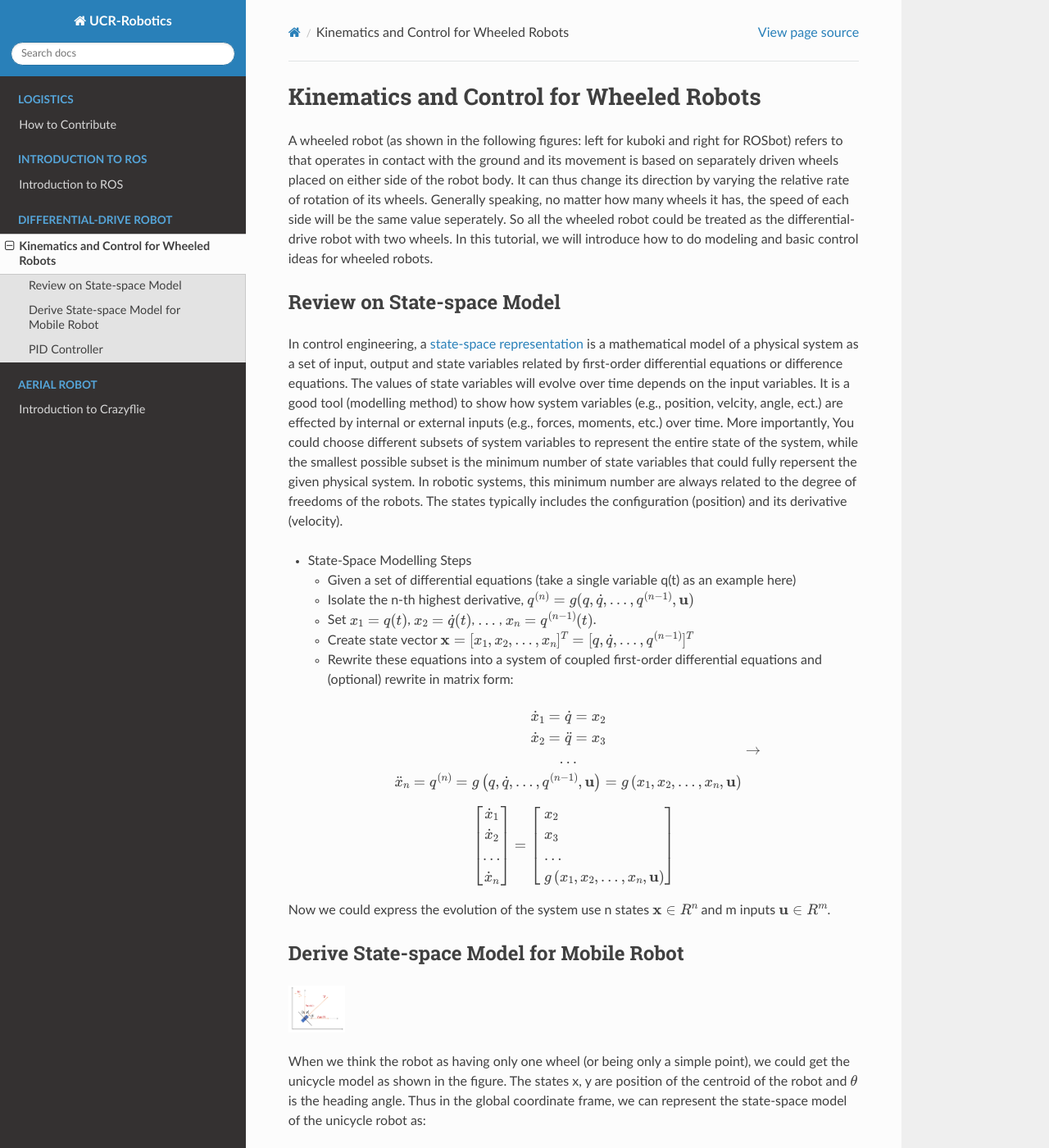
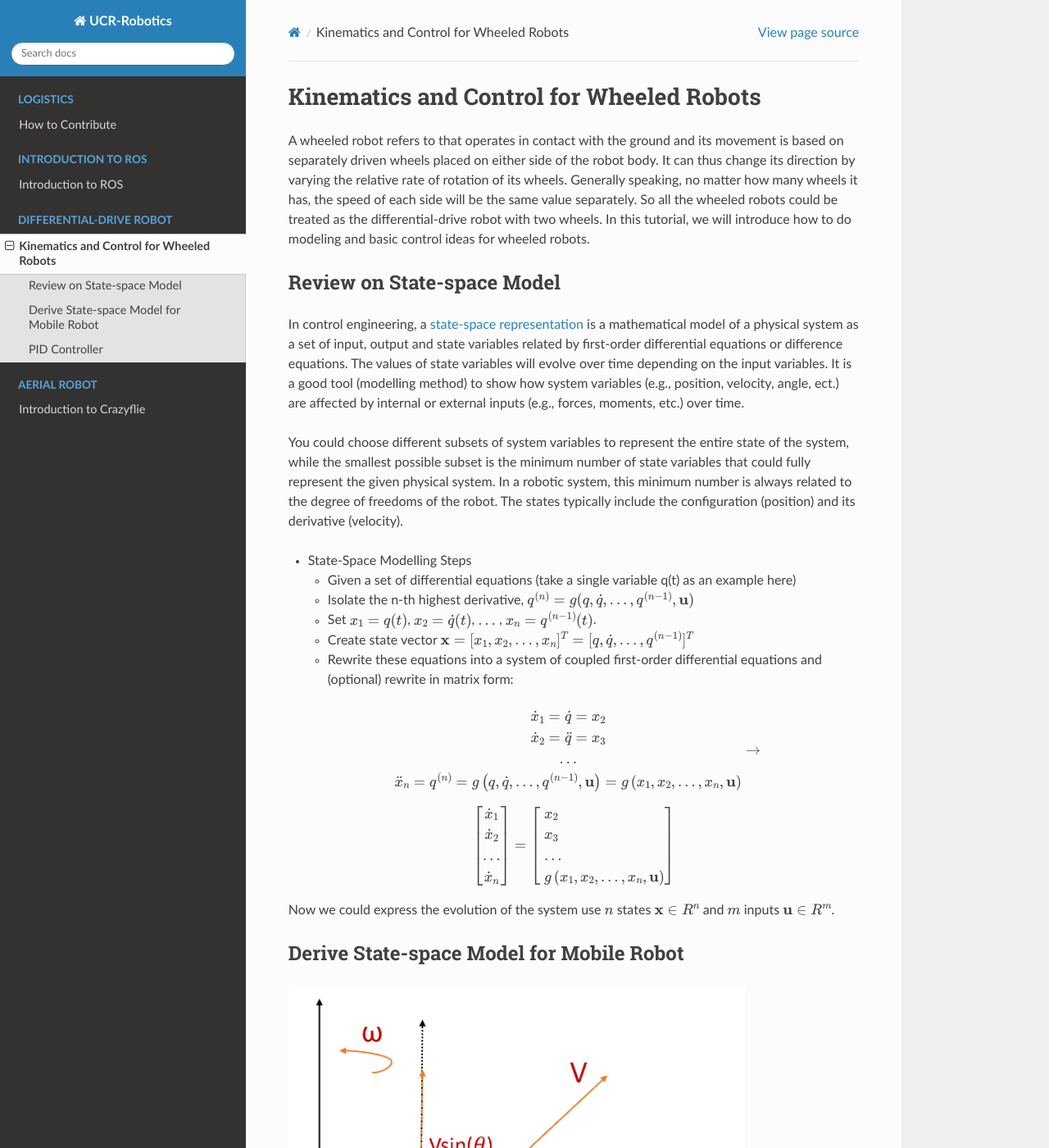
Before and after one commit to UCR-Robotics/UCR-Robotics, a Sphinx documentation site: the page built from docs/tbot/moRbt.rst, in a window 1280 px wide and 1400 px high. Shown: the whole window at 82% size. Built offline with Sphinx 7.4.7 and the Read the Docs theme 2.0.0, drawn with Linux system fonts in a browser that asks for light colours; some of the changed text lies outside the part shown.

Commit message:
Update moRbt.rst

```diff
--- a/docs/tbot/moRbt.rst
+++ b/docs/tbot/moRbt.rst
@@ -1,24 +1,23 @@
 Kinematics and Control for Wheeled Robots
 ====================
 
-A wheeled robot (as shown in the following figures: left for kuboki and right for ROSbot) refers to that operates in contact with the ground
-and its movement is based on separately driven wheels placed on either side of the robot body.
+A wheeled robot refers to that operates in contact with the ground and its movement is based on separately driven wheels placed on either side of the robot body.
 It can thus change its direction by varying the relative rate of rotation of its wheels.
-Generally speaking, no matter how many wheels it has, the speed of each side will be the same value seperately.
-So all the wheeled robot could be treated as the differential-drive robot with two wheels.
+Generally speaking, no matter how many wheels it has, the speed of each side will be the same value separately.
+So all the wheeled robots could be treated as the differential-drive robot with two wheels.
 In this tutorial, we will introduce how to do modeling and basic control ideas for wheeled robots.
 
 
 Review on State-space Model
 --------
 
-In control engineering, a `state-space representation`_ is a mathematical model of a physical system as a set of input, output and state variables related by first-order differential equations or difference equations. The values of state variables will evolve over time depends on the input variables.
-It is a good tool (modelling method) to show how system variables (e.g., position, velcity, angle, ect.) are effected by internal or external inputs (e.g., forces, moments, etc.) over time.
-More importantly,
+In control engineering, a `state-space representation`_ is a mathematical model of a physical system as a set of input, output and state variables related by first-order differential equations or difference equations. The values of state variables will evolve over time depending on the input variables.
+It is a good tool (modelling method) to show how system variables (e.g., position, velocity, angle, ect.) are affected by internal or external inputs (e.g., forces, moments, etc.) over time.
+
 You could choose different subsets of system variables to represent the entire state of the system,
-while the smallest possible subset is the minimum number of state variables that could fully repersent the given physical system.
-In robotic systems, this minimum number are always related to the degree of freedoms of the robots.
-The states typically includes the configuration (position) and its derivative (velocity).
+while the smallest possible subset is the minimum number of state variables that could fully represent the given physical system.
+In a robotic system, this minimum number is always related to the degree of freedoms of the robot.
+The states typically include the configuration (position) and its derivative (velocity).
 
 .. _state-space representation: https://en.wikipedia.org/wiki/State-space_representation
 
@@ -55,16 +54,16 @@
     g\left(x_{1}, x_{2}, \ldots, x_{n}, \mathbf{u}\right)
     \end{array}\right]
 
-Now we could express the evolution of the system use n states :math:`\mathbf{x} \in R^{n}` and m inputs :math:`\mathbf{u} \in R^{m}`.
+Now we could express the evolution of the system use :math:`n` states :math:`\mathbf{x} \in R^{n}` and :math:`m` inputs :math:`\mathbf{u} \in R^{m}`.
 
 
 Derive State-space Model for Mobile Robot
 -----------------------------------------
 
 .. image:: figures/unicycle.png
-    :width: 10%
+    :width: 80%
 
-When we think the robot as having only one wheel (or being only a simple point), we could get the unicycle model as shown in the figure.
+When we treat the robot as having only one wheel (or being only a simple point), we could get the unicycle model as shown in the figure.
 The states x, y are position of the centroid of the robot and :math:`\theta` is the heading angle.
 Thus in the global coordinate frame, we can represent the state-space model of the unicycle robot as:
 
@@ -81,28 +80,27 @@
     \omega
     \end{array}\right]
 
+It describes how the states of a wheeled robot (x, y, :math:`\theta`) are propagating over time with the inputs (linear velocity V and angular velocity :math:`\omega`).
 This kind of modelling doesn't include the details of the original robot (e.g., how many wheels it has, what's the size of the robot, ect.),
-while it is simple and suitable for designing controller.
-The unicycle model describes how the states of a wheeled robot (x, y, :math:`\theta`) are propagating over time with the inputs (linear velocity V and angular velocity :math:`\omega`).
-
-The unicycle model is enough when you want to simulate and test your control algorithm in a wheeled robot system,
-while if you are designing your own physical robot and want to know the true inputs to wheels, you will need the differential-drive robot.
+while it is simple and suitable for designing controllers.
 
 .. image:: figures/differential.png
-    :width: 10%
+    :width: 80%
 
+When you want to simulate and test your control algorithm in a wheeled robot system, the model is enough.
+While if you are designing your own physical robot and want to know the true inputs to wheels, you will need the differential-drive robot.
 The differential-drive is a two-wheeled drive system with independent actuators.
-Two drive wheels are usually placed on each side of the robot and towarding the front is treated as positive direction.
+Two drive wheels are usually placed on each side of the robot and towarding the front is treated as the positive direction.
 It has the same states (x, y, :math:`\theta`) as the unicycle model while its inputs are the velocity of the left (:math:`v_l`) and right (:math:`v_r`) wheels.
 To go from the unicycle model to the differential-drive model, we will show how to relate these two sets of inputs.
 
-- Firstly, recall that the kinematics of directional drive systems gives us the forward and rotational displace ment of the robot within a short time interval based on the displacement of the left and right wheels. Note that :math:`v_l` and :math:`v_r` have units of radians/second, so the linear velovity of each wheel are obtained by multipling by the radius of wheels R as :math:`v_l R` and :math:`v_r R`. Then the forward velocity V is calculated as the average of the wheel velocities
+- Firstly, recall that the kinematics of directional drive systems gives us the forward and rotational displacement of the robot within a short time interval based on the displacement of the left and right wheels. Note that :math:`v_l` and :math:`v_r` have units of radians/second, so the linear velocity of each wheel are obtained by multiplying by the radius of wheels :math:`R` as :math:`R v_l` and :math:`R v_r`. Then the forward velocity V is calculated as the average of the wheel velocities
 
 .. math::
 
     V = \frac{R}{2}(v_r+r_l)
 
-- The rotational velocity is the difference of the wheel velocities divided by the radius of rotation. In robotics literature, the radius of rotation is L, or the distance between the wheels. One way to think of this is to consider the case when the left wheel is stopped while the right wheel moves forward. The robot will rotate about the left wheel making an arc with radius of L. So the angular velocity could be expressed as
+- The rotational velocity is the difference of the wheel velocities divided by the radius of rotation. In robotics literature, the radius of rotation is :math:`L`, or the distance between the wheels. One way to think of this is to consider the case when the left wheel is stopped while the right wheel moves forward. The robot will rotate about the left wheel making an arc with radius of :math:`L`. So the angular velocity could be expressed as
 
 .. math::
 
@@ -123,19 +121,19 @@
     \frac{R}{L}(v_r-r_l)
     \end{array}\right]
 
-As aforementioned, when the velocities of wheels in one side are same, we could model the system as a two-wheel differential-drive robot no matter how many wheels are in one side.
-For that case, we could create one virtual wheel to replace all the wheels in one side.
-Its radius R is calculated as the distance between origin of the farthest wheel and center of the side as the `example`_ shown as follows.
+As aforementioned, when the velocities of wheels on one side are the same, we could model the system as a two-wheel differential-drive robot no matter how many wheels it has.
+For that case, we could create one virtual wheel to replace all the wheels on one side.
+Its radius :math:`R` is calculated as the distance between origin of the farthest wheel and center of the side as the `example`_ shown as follows.
 
 .. image:: figures/rosbot.png
-   :width: 10%
+   :width: 100%
 
 .. _example: https://husarion.com/tutorials/ros-tutorials/3-simple-kinematics-for-mobile-robot/
 
 There are still some other cases that some wheels are only for support.
 
 .. image:: figures/kuboki.png
-   :width: 10%
+   :width: 100%
 
 
 PID Controller
```
